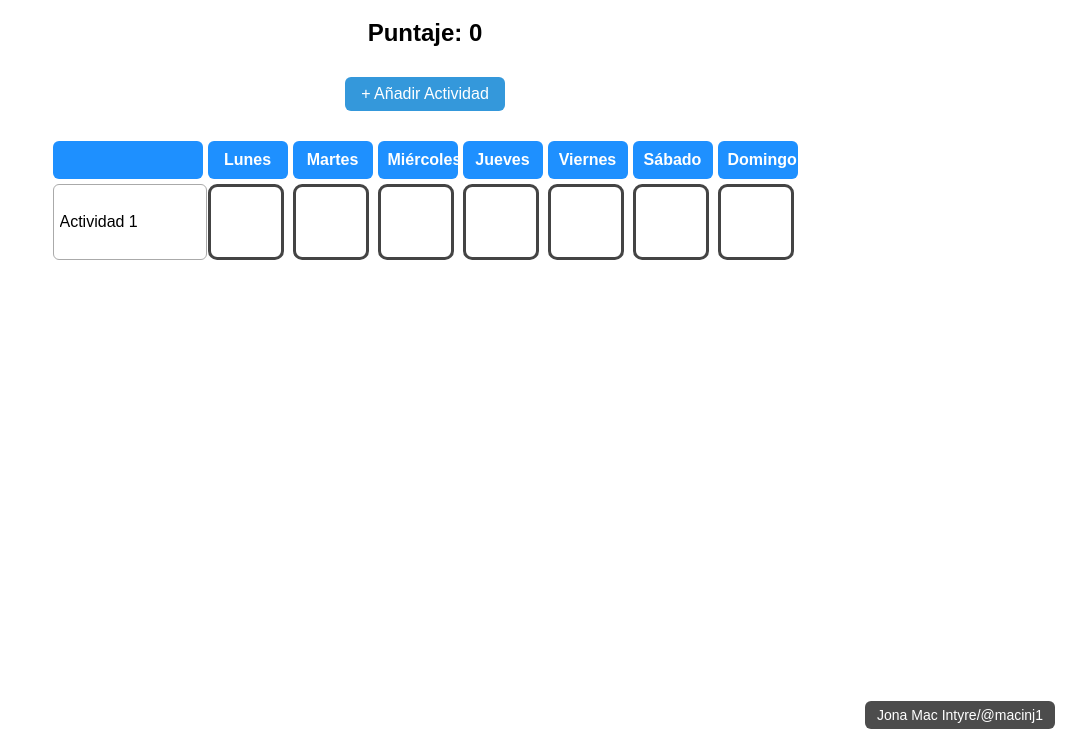
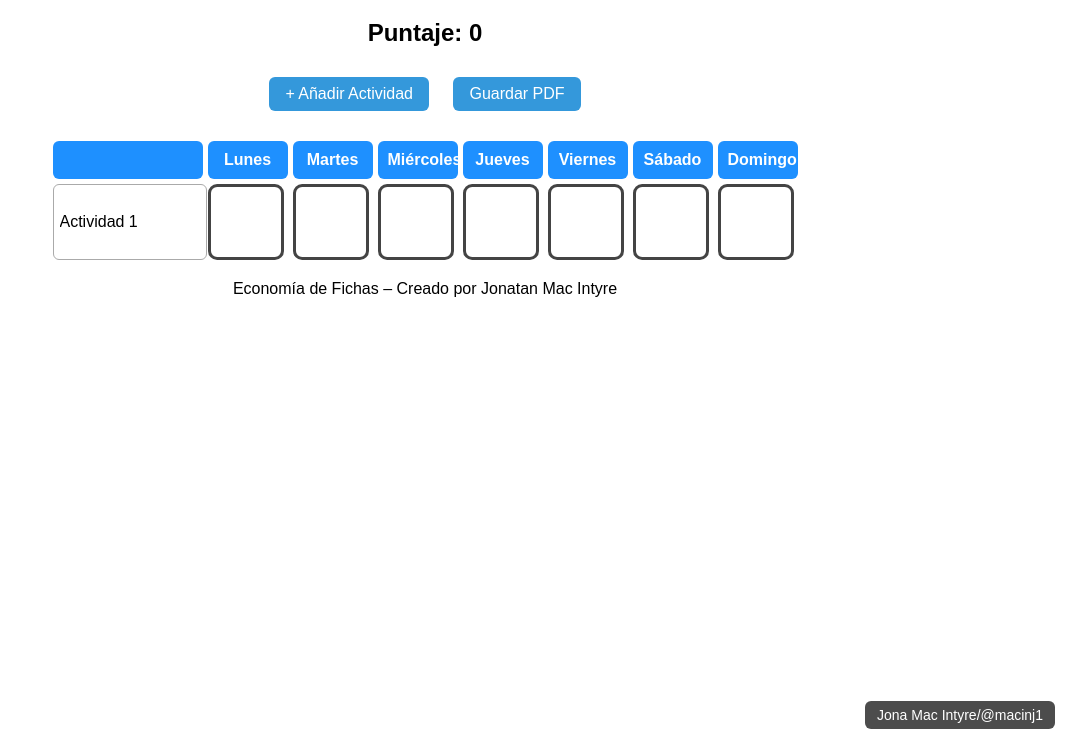
Before and after one commit to macinj1/token-economy, a plain HTML site: page index.html in a window 1280 px wide. Shown: the part 61-800 px from the top of the page, without its empty margins (215-1280 px from the left). Drawn offline with Linux system fonts and the light colour scheme.

Commit message:
Save buttom added

```diff
--- a/index.html
+++ b/index.html
@@ -11,6 +11,7 @@
     <h1>Economía de Fichas</h1>
     <h2>Puntaje: <span id="puntaje">0</span></h2>
     <button id="addActivityBtn">+ Añadir Actividad</button>
+    <button id="printBtn">Guardar PDF</button>
 
     <!-- Container where JS will build the full table -->
     <div id="grid" class="grid"></div>
@@ -18,5 +19,6 @@
     <script src="token_economy.js"></script>
 
     <span id="bottomRight">Jona Mac Intyre/@macinj1</span>
+    <div id="customFooter">Economía de Fichas – Creado por Jonatan Mac Intyre</div>
 </body>
 </html>
```
